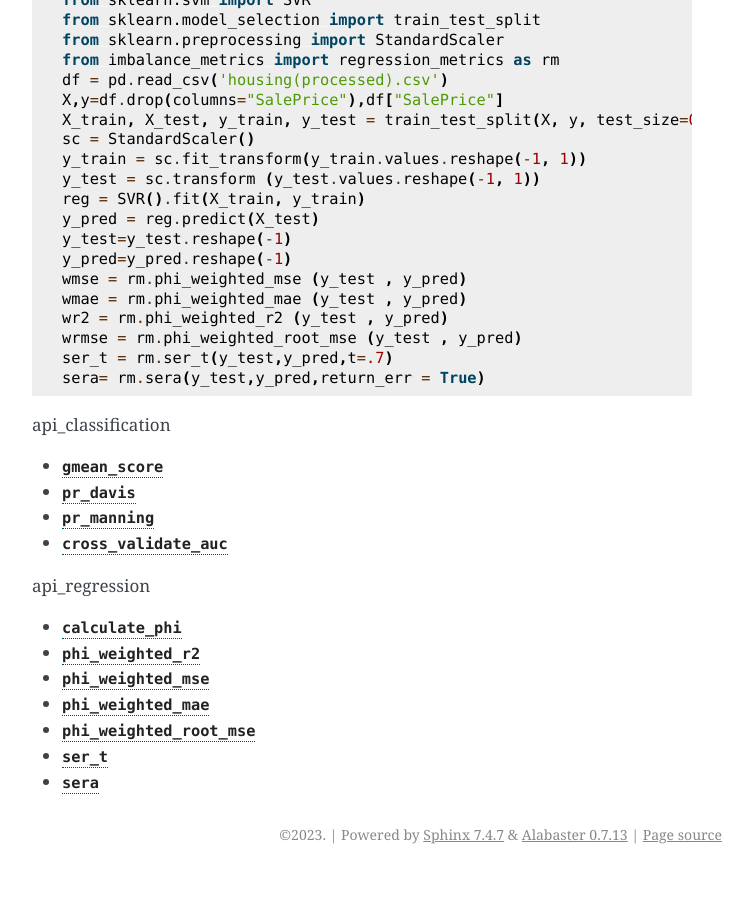
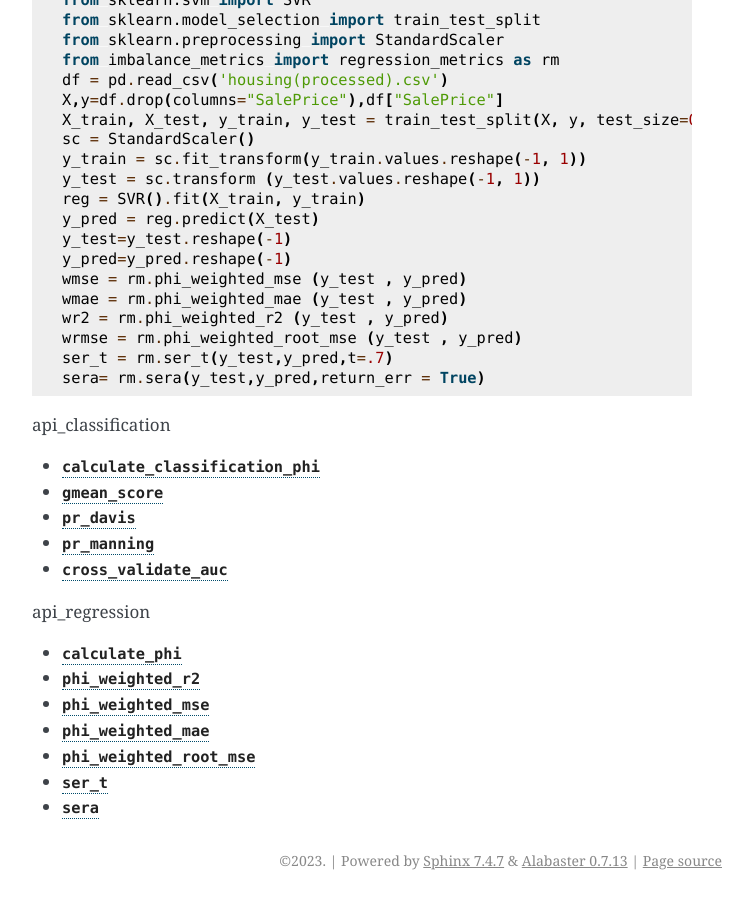
Before and after one commit to paobranco/ImbalanceMetrics, a Sphinx documentation site: the page built from docs/index.rst, in a window 1280 px wide and 900 px high, scrolled down 998 px. Shown: the whole window, without its empty margins (388-1141 px from the left). Built offline with Sphinx 7.4.7, drawn with Linux system fonts in a browser that asks for light colours; before the commit the page ends 1872 px from its top, so only the background shows below that.

Commit message:
Update api_classification.rst

```diff
--- a/docs/api_classification.rst
+++ b/docs/api_classification.rst
@@ -1,4 +1,9 @@
 API - classification_metrics
+
+``calculate_classification_phi``
+-------------
+
+.. autofunction:: imbalance_metrics.classification_metrics.calculate_classification_phi
 
 
 ``gmean_score``
```
